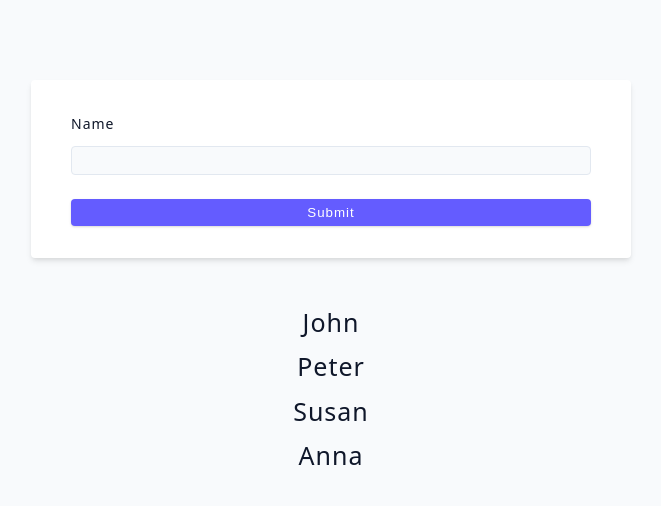
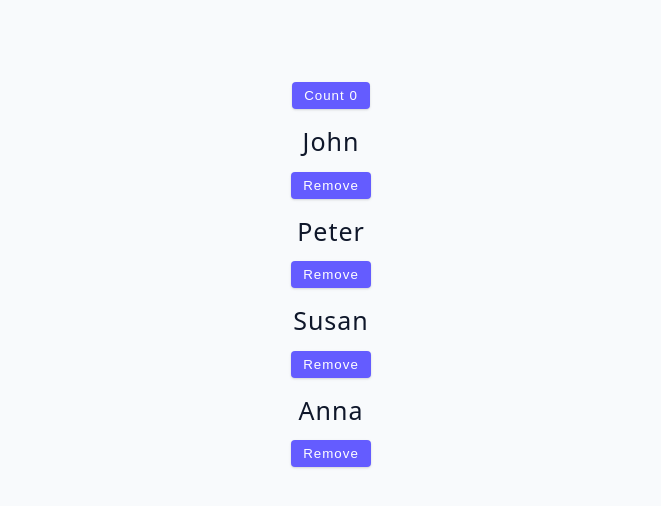
Before and after one commit to samuelkim97/advanced-react, a React (Vite) app: page / in a window 1280 px wide. Shown: the top 506 px of the page, without its empty margins (309-970 px from the left). Built offline with nearby package versions, Linux system fonts and the light colour scheme.

Commit message:
done useCallback

```diff
--- a/src/App.jsx
+++ b/src/App.jsx
@@ -1,4 +1,4 @@
-import Starter from "./tutorial/11-performance/starter/02-lower-state-challenge";
+import Starter from "./tutorial/11-performance/starter/03-hooks";
 import Navbar from "./tutorial/09-context-api/starter/Navbar";
 
 function App() {
--- a/src/tutorial/11-performance/starter/03-hooks/List.jsx
+++ b/src/tutorial/11-performance/starter/03-hooks/List.jsx
@@ -1,12 +1,13 @@
-import Item from './Person';
+import { memo } from "react";
+import Item from "./Person";
 
-const List = ({ people }) => {
+const List = ({ people, removePerson }) => {
   return (
     <div>
       {people.map((person) => {
-        return <Item key={person.id} {...person} />;
+        return <Item key={person.id} {...person} removePerson={removePerson} />;
       })}
     </div>
   );
 };
-export default List;
+export default memo(List);
--- a/src/tutorial/11-performance/starter/03-hooks/Person.jsx
+++ b/src/tutorial/11-performance/starter/03-hooks/Person.jsx
@@ -1,7 +1,14 @@
-const Person = ({ name }) => {
+const Person = ({ name, id, removePerson }) => {
   return (
     <div>
       <h4>{name}</h4>
+      <button
+        style={{ marginBottom: "1rem" }}
+        className="btn"
+        onClick={() => removePerson(id)}
+      >
+        remove
+      </button>
     </div>
   );
 };
--- a/src/tutorial/11-performance/starter/03-hooks/index.jsx
+++ b/src/tutorial/11-performance/starter/03-hooks/index.jsx
@@ -1,20 +1,28 @@
-import { useState } from 'react';
-import { data } from '../../../../data';
-import List from './List';
+import { useCallback, useState } from "react";
+import { data } from "../../../../data";
+import List from "./List";
 const LowerState = () => {
   const [people, setPeople] = useState(data);
   const [count, setCount] = useState(0);
 
+  const removePerson = useCallback(
+    (id) => {
+      const newPeople = people.filter((person) => person.id !== id);
+      setPeople(newPeople);
+    },
+    [people]
+  );
+
   return (
     <section>
       <button
-        className='btn'
+        className="btn"
         onClick={() => setCount(count + 1)}
-        style={{ marginBottom: '1rem' }}
+        style={{ marginBottom: "1rem" }}
       >
         count {count}
       </button>
-      <List people={people} />
+      <List people={people} removePerson={removePerson} />
     </section>
   );
 };
```
